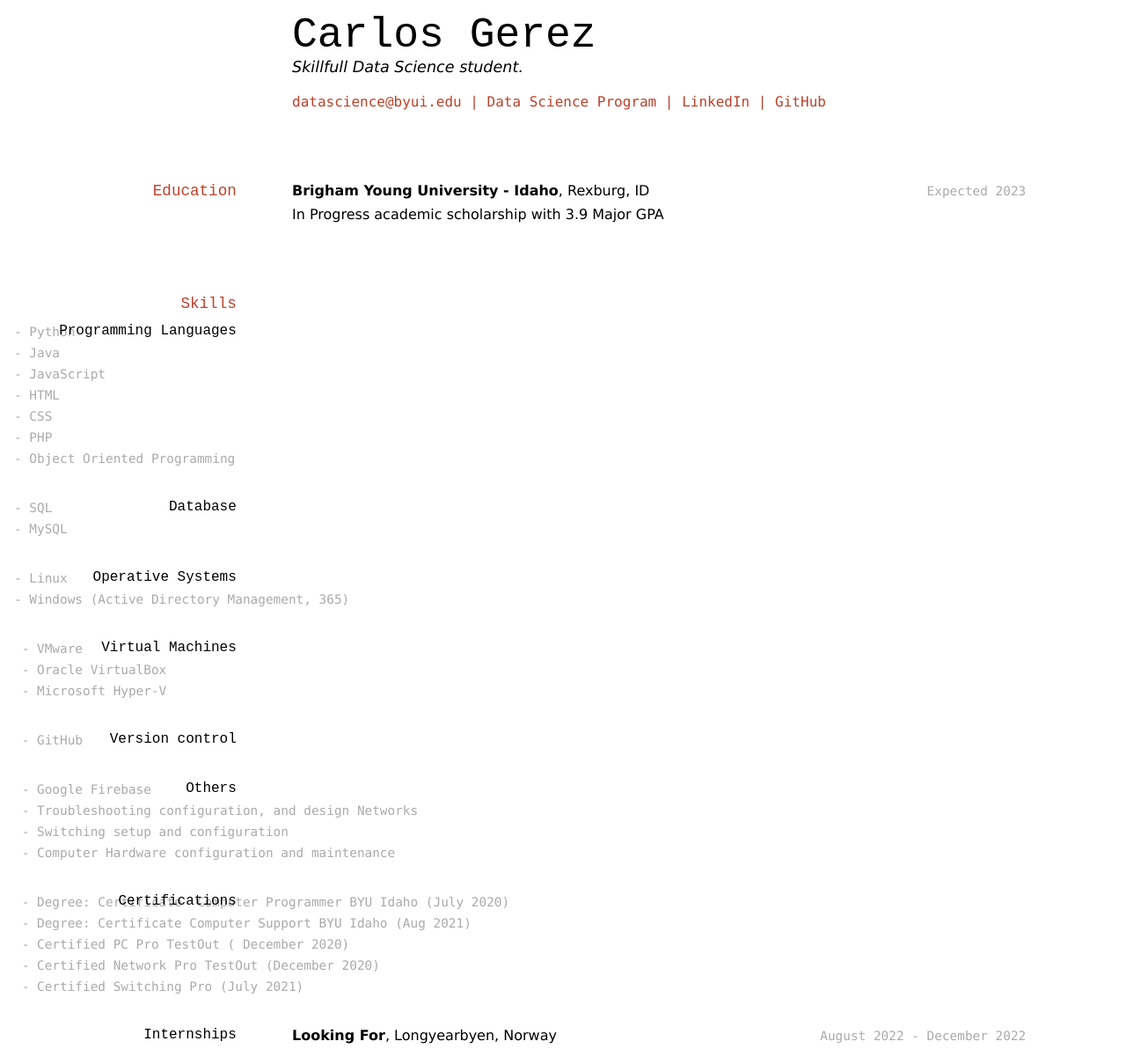
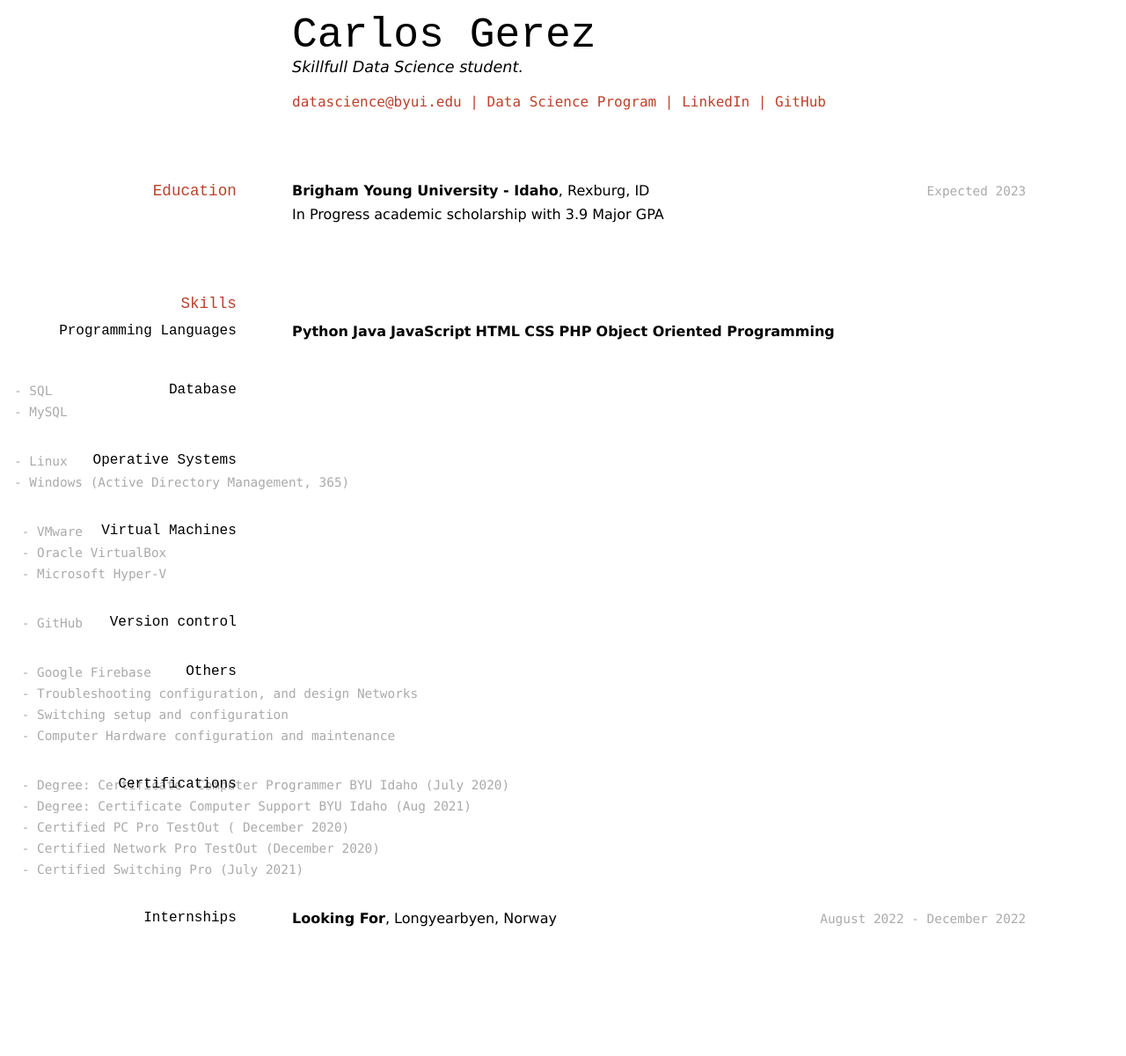
Before and after one commit to carlosdgerez/Gerez-Resume, a Jekyll site: the page built from docs/index.md, in a window 1280 px wide. Shown: the whole page at 88% size. Built offline with Jekyll 4.4.1, drawn with Linux system fonts in a browser that asks for light colours; after the commit the page ends 1067 px from its top, so only the background shows below that.

Commit message:
css first fix

```diff
--- a/docs/index.md
+++ b/docs/index.md
@@ -28,13 +28,13 @@ __Brigham Young University - Idaho__, Rexburg, ID
 
 ### Programming Languages
 
-    - Python
-    - Java
-    - JavaScript
-    - HTML
-    - CSS
-    - PHP
-    - Object Oriented Programming
+__Python__
+__Java__
+__JavaScript__
+__HTML__
+__CSS__
+__PHP__
+__Object Oriented Programming__
 
 ### Database
     - SQL
```
